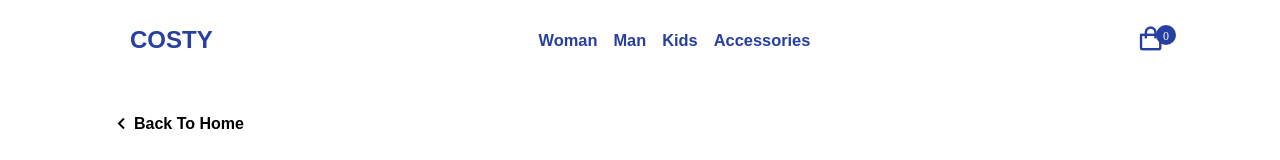
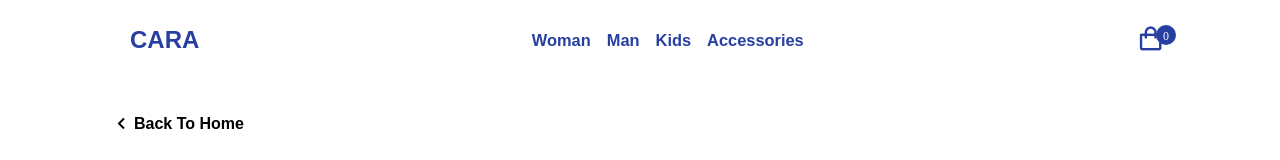
Before and after one commit to Prakash-2002/E-COMMERCE-WITH-PAYMENT-GATEWAY, a website: page public/cart.html in a window 1280 px wide. Shown: the top 160 px of the page. Drawn offline with nearby package versions, Linux system fonts and the light colour scheme; a web font is replaced by a local one.

Commit message:
Update cart.html

```diff
--- a/public/cart.html
+++ b/public/cart.html
@@ -18,7 +18,7 @@
         <!--Menu id-->
         <i class="bx bx-menu" id="menu-icon"></i>
         <!-- Logo -->
-        <a href="index.html" class="logo">Costy</a>
+        <a href="index.html" class="logo">CARA</a>
         <!-- Navbar -->
         <div class="navbar">
           <a href="#" class="nav-link">Woman</a>
```
